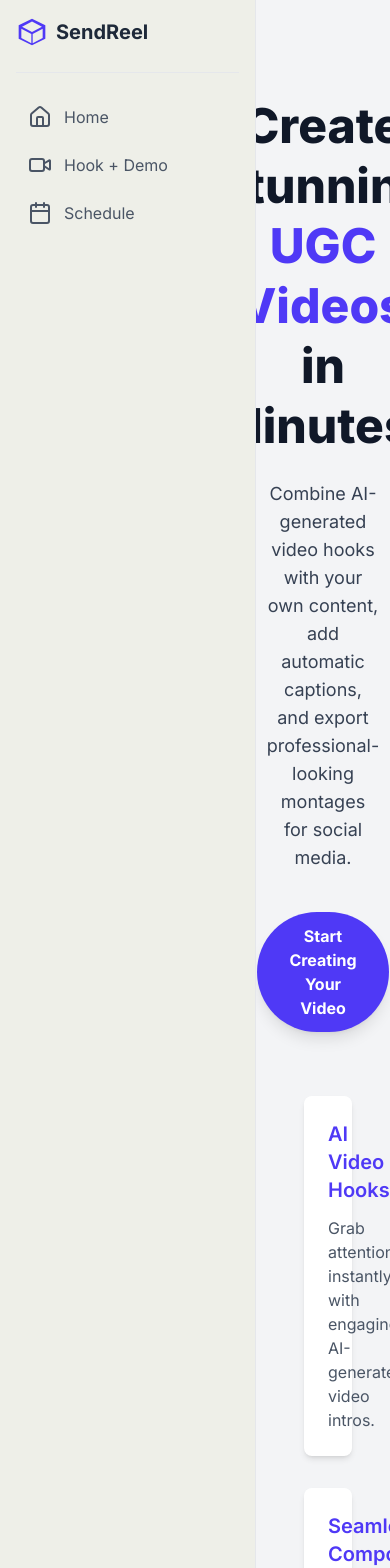
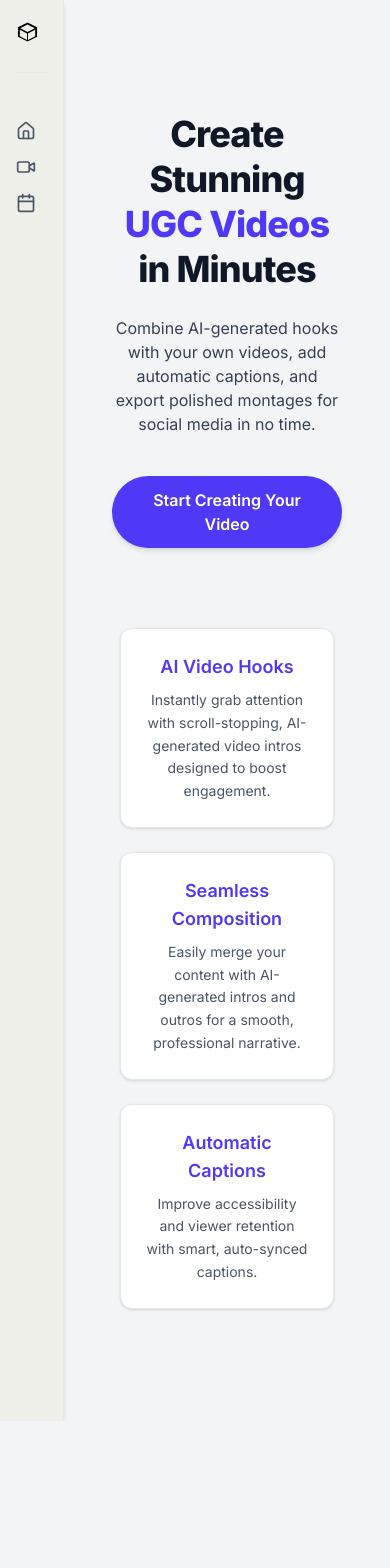
Before and after one commit to seraph14/send-reel, a Next.js app: page / in a window 390 px wide. Shown: the top 1568 px of the page. After the commit the page ends 1421 px from the top, so only its background shows below. Built offline with nearby package versions, Linux system fonts and the light colour scheme.

Commit message:
ui: Make sidebar responsive

```diff
--- a/app/layout.tsx
+++ b/app/layout.tsx
@@ -23,46 +23,50 @@ export default function RootLayout({
         className={`${inter.className} bg-gray-100 text-gray-900 flex flex-col`}
       >
         <Head>
-          <title>SendReel</title>
+          <title>SendShort</title>
         </Head>
 
-        <div className="flex bg-gray-100 min-h-screen">
+        <div className="flex min-h-screen bg-gray-100">
           {/* Left Sidebar */}
-          <aside className="w-64 bg-[#EEEFE8] shadow-xl-r flex flex-col p-4 border-r border-gray-200">
+          <aside className="w-16 md:w-64 bg-[#EEEFE8] border-r border-gray-200 shadow-md p-4 flex flex-col gap-6">
             <div className="flex items-center space-x-2 pb-6 mb-6 border-b border-gray-200">
               <svg
-                className="h-8 w-8 text-indigo-600"
+                className="h-8 w-8 text-black"
                 viewBox="0 0 24 24"
                 fill="currentColor"
               >
                 <path d="M12 2L2 7v10l10 5 10-5V7L12 2zM12 4.09L19.46 8.05L12 11.91L4.54 8.05L12 4.09zM4 9.61L11.5 13.48v6.94L4 16.54V9.61zM12.5 20.42v-6.94L20 9.61v6.93L12.5 20.42z" />
               </svg>
-              <span className="text-xl font-bold text-gray-800">SendReel</span>
+              <span className="text-lg font-bold hidden md:block">
+                SendShort
+              </span>
             </div>
-            <nav className="flex-1 space-y-2">
+
+            <nav className="flex flex-col gap-4 w-full">
               <Link
-                href={"/"}
-                className="flex items-center space-x-3 px-3 py-2 text-gray-600 hover:bg-gray-100 rounded-lg transition-colors"
+                href="/"
+                className="flex items-center gap-3 text-gray-600 hover:text-black"
               >
-                <House />
-                <span>Home</span>
+                <House className="w-5 h-5" />
+                <span className="hidden md:inline">Home</span>
               </Link>
+
               <Link
                 href="/create"
-                className="flex items-center space-x-3 px-3 py-2 text-gray-600 hover:bg-gray-100 rounded-lg transition-colors"
+                className="flex items-center gap-3 text-gray-600 hover:text-black"
               >
-                <Video />
-                <span>Hook + Demo</span>
+                <Video className="w-5 h-5" />
+                <span className="hidden md:inline">Hook + Demo</span>
               </Link>
+
               <Link
                 href="/create"
-                className="flex items-center space-x-3 px-3 py-2 text-gray-600 hover:bg-gray-100 rounded-lg transition-colors"
+                className="flex items-center gap-3 text-gray-600 hover:text-black"
               >
-                <Calendar />
-                <span>Schedule</span>
+                <Calendar className="w-5 h-5" />
+                <span className="hidden md:inline">Schedule</span>
               </Link>
             </nav>
-            <div className="mt-auto pt-6 border-t border-gray-200"></div>
           </aside>
 
           {/* Main Content */}
--- a/app/page.tsx
+++ b/app/page.tsx
@@ -2,46 +2,48 @@ import Link from "next/link";
 
 export default function HomePage() {
   return (
-    <section className="flex flex-col items-center justify-center text-center py-16 px-4">
-      <h1 className="text-5xl md:text-6xl font-extrabold text-gray-900 mb-6 leading-tight">
+    <section className="flex flex-col items-center justify-center text-center py-20 px-4">
+      <h1 className="text-4xl md:text-5xl font-extrabold text-gray-900 mb-6 leading-tight tracking-tight max-w-3xl">
         Create Stunning <span className="text-indigo-600">UGC Videos</span> in
-        Minutes!
+        Minutes
       </h1>
-      <p className="text-lg md:text-xl text-gray-700 mb-10 max-w-2xl">
-        Combine AI-generated video hooks with your own content, add automatic
-        captions, and export professional-looking montages for social media.
+
+      <p className="text-base md:text-lg text-gray-700 mb-10 max-w-xl">
+        Combine AI-generated hooks with your own videos, add automatic captions,
+        and export polished montages for social media in no time.
       </p>
+
       <Link href="/create" passHref>
-        <button className="bg-indigo-600 hover:bg-indigo-700 text-white font-bold py-3 px-8 rounded-full shadow-lg transition duration-300 ease-in-out transform hover:scale-105 focus:outline-none focus:ring-4 focus:ring-indigo-300 focus:ring-opacity-75">
+        <button className="bg-indigo-600 hover:bg-indigo-700 text-white font-semibold py-3 px-8 rounded-full shadow-md transition transform hover:scale-105 focus:outline-none focus:ring-4 focus:ring-indigo-300 focus:ring-opacity-50">
           Start Creating Your Video
         </button>
       </Link>
 
-      {/* Optional: Add some illustrative images or features overview here */}
-      <div className="mt-16 grid grid-cols-1 md:grid-cols-3 gap-8 max-w-4xl">
-        <div className="bg-white p-6 rounded-lg shadow-md hover:shadow-xl transition-shadow duration-300">
-          <h3 className="text-xl font-semibold text-indigo-600 mb-3">
+      <div className="mt-20 grid grid-cols-1 md:grid-cols-3 gap-6 w-full max-w-5xl px-2">
+        <div className="bg-white p-6 rounded-xl border border-gray-200 shadow-sm hover:shadow-md transition duration-300">
+          <h3 className="text-lg font-semibold text-indigo-600 mb-2">
             AI Video Hooks
           </h3>
-          <p className="text-gray-600">
-            Grab attention instantly with engaging, AI-generated video intros.
+          <p className="text-gray-600 text-sm leading-relaxed">
+            Instantly grab attention with scroll-stopping, AI-generated video
+            intros designed to boost engagement.
           </p>
         </div>
-        <div className="bg-white p-6 rounded-lg shadow-md hover:shadow-xl transition-shadow duration-300">
-          <h3 className="text-xl font-semibold text-indigo-600 mb-3">
+        <div className="bg-white p-6 rounded-xl border border-gray-200 shadow-sm hover:shadow-md transition duration-300">
+          <h3 className="text-lg font-semibold text-indigo-600 mb-2">
             Seamless Composition
           </h3>
-          <p className="text-gray-600">
-            Effortlessly merge your uploaded videos with AI hooks for a smooth
-            flow.
+          <p className="text-gray-600 text-sm leading-relaxed">
+            Easily merge your content with AI-generated intros and outros for a
+            smooth, professional narrative.
           </p>
         </div>
-        <div className="bg-white p-6 rounded-lg shadow-md hover:shadow-xl transition-shadow duration-300">
-          <h3 className="text-xl font-semibold text-indigo-600 mb-3">
+        <div className="bg-white p-6 rounded-xl border border-gray-200 shadow-sm hover:shadow-md transition duration-300">
+          <h3 className="text-lg font-semibold text-indigo-600 mb-2">
             Automatic Captions
           </h3>
-          <p className="text-gray-600">
-            Boost accessibility and engagement with perfectly synchronized
+          <p className="text-gray-600 text-sm leading-relaxed">
+            Improve accessibility and viewer retention with smart, auto-synced
             captions.
           </p>
         </div>
```
